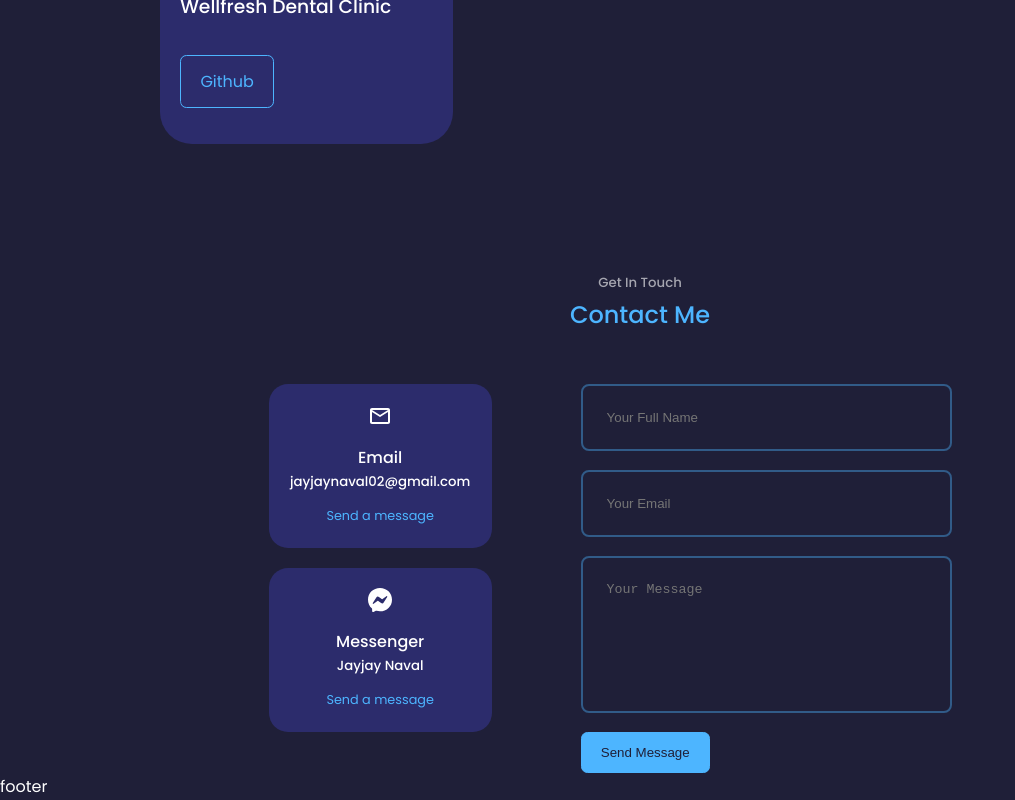
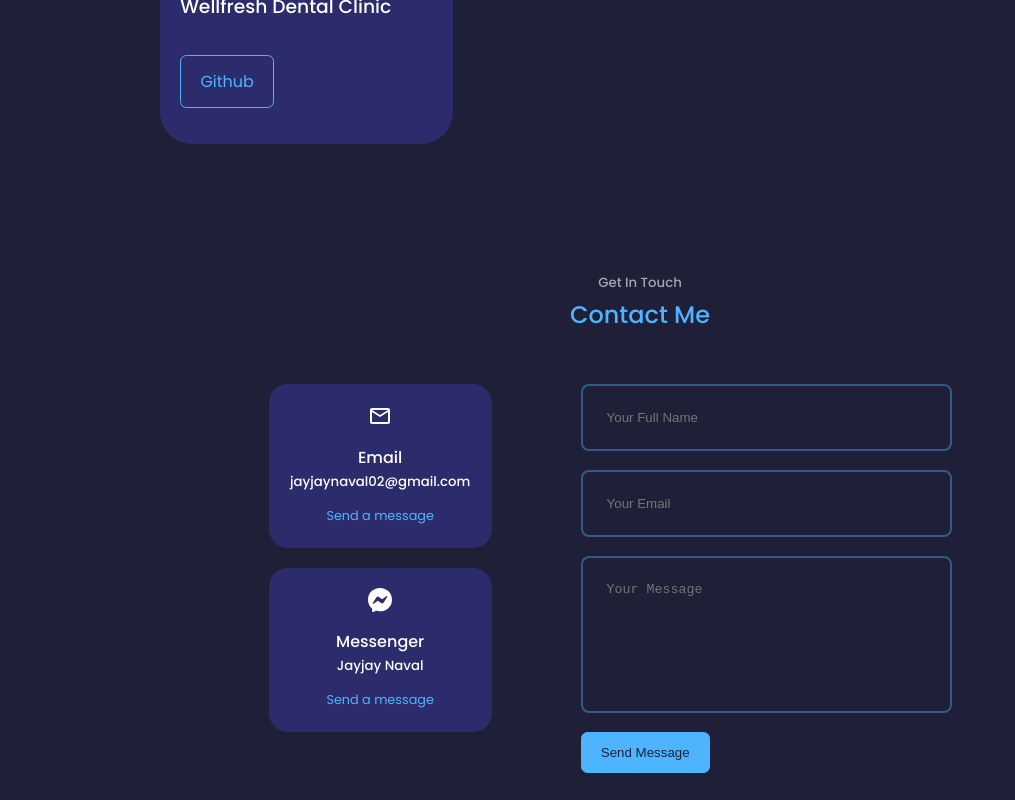
Before and after one commit to Adimno/MyPortFolio, a React (Create React App) app: page / in a window 1280 px wide. Shown: the part 3372-4172 px from the top of the page, without its empty margins (0-1015 px from the left). After the commit the page ends 4145 px from the top, so only its background shows below. Built offline with nearby package versions, Linux system fonts and the light colour scheme.

Commit message:
remove footer

```diff
--- a/src/App.jsx
+++ b/src/App.jsx
@@ -6,7 +6,7 @@
 import Services from './components/services/services'
 import Portfolio from './components/portfolio/portfolio'
 import Contact from './components/contact/contact'
-import Footer from './components/footer/footer'
+
 const App = () => {
   return (
    <>
@@ -17,7 +17,7 @@
     <Services />
     <Portfolio />
     <Contact />
-    <Footer />
+
    </>
   )
 }
--- a/src/components/footer/footer.jsx
+++ /dev/null
@@ -1,9 +0,0 @@
-import React from 'react'
-import './footer.css'
-
-const footer = () => {
- return (
-    <div>footer</div>
-  )
-}
-export default footer
```
Also changed, not shown: src/components/footer/footer.css (deleted).
